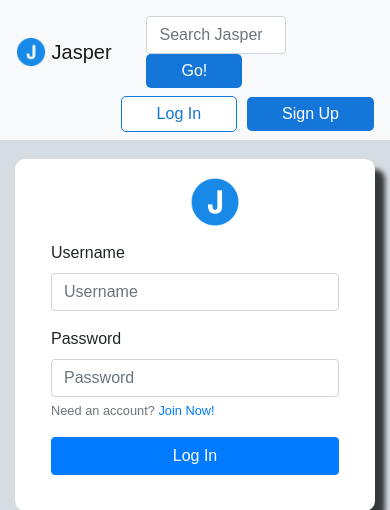
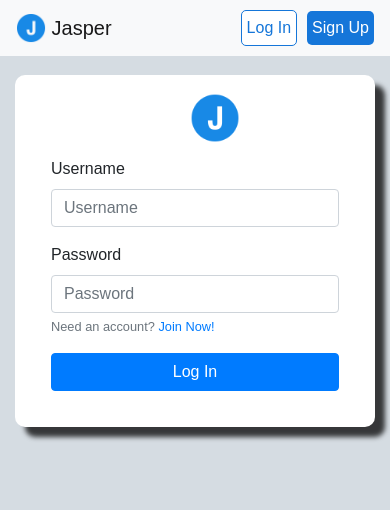
Before and after one commit to Arden-Zeng/Jasper, a Django app: page /login/ in a window 390 px wide. Shown: the top 510 px of the page. Run offline with Django 4.2, Linux system fonts and the light colour scheme; some libraries are stand-ins or nearby versions; some web fonts are replaced.

Commit message:
make login/reg btns responsive

```diff
--- a/static/navbar.css
+++ b/static/navbar.css
@@ -47,3 +47,17 @@ body {
     padding-left: 35px;
     margin-right: 10px;
 }
+
+@media only screen and (max-width: 600px) {
+    .sb {
+      display: none;
+    }
+    .signup-btn {
+        padding-right: 5px;
+        padding-left: 5px;
+    }
+    .login-btn {
+        padding-right: 5px;
+        padding-left: 5px;
+    }
+  }
```
